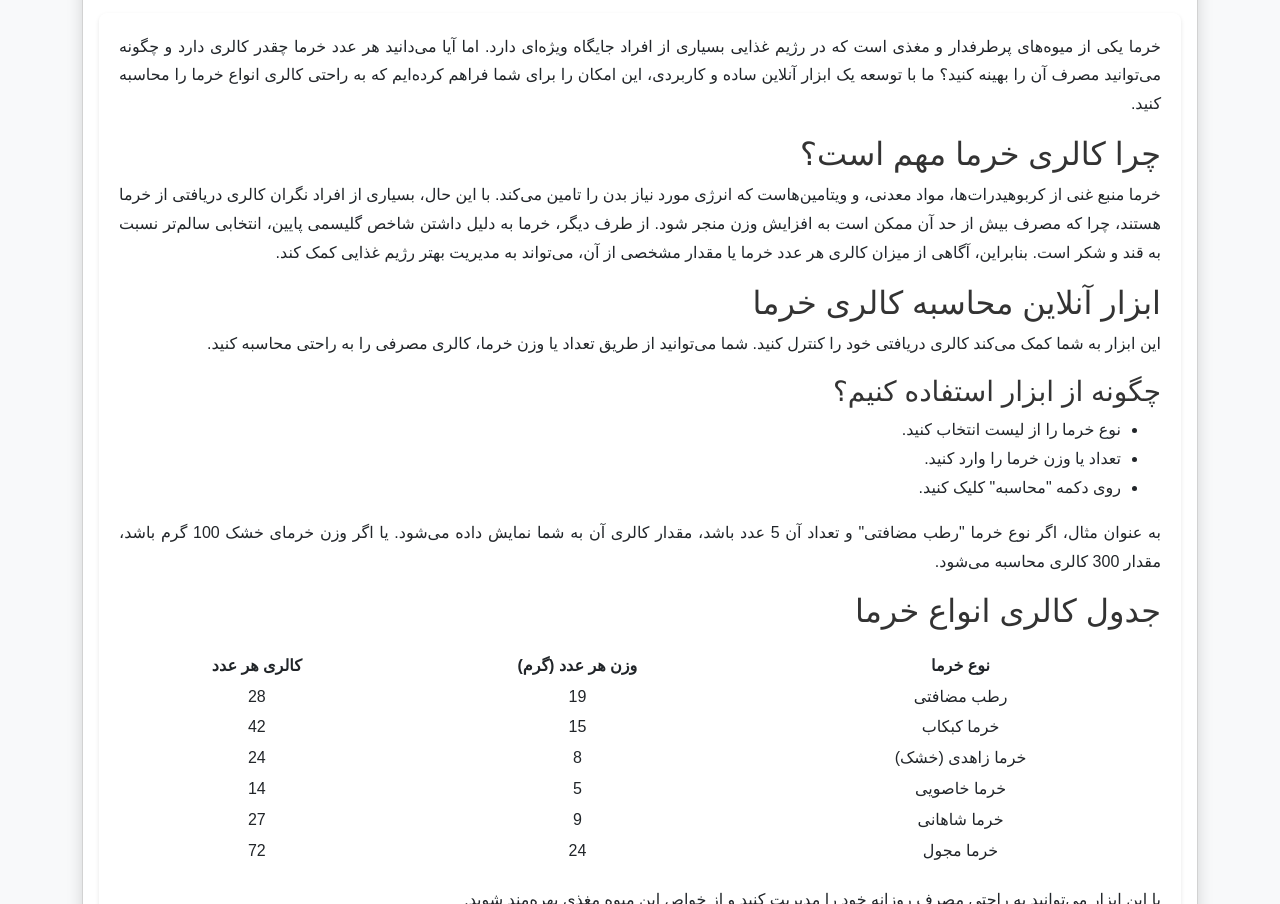
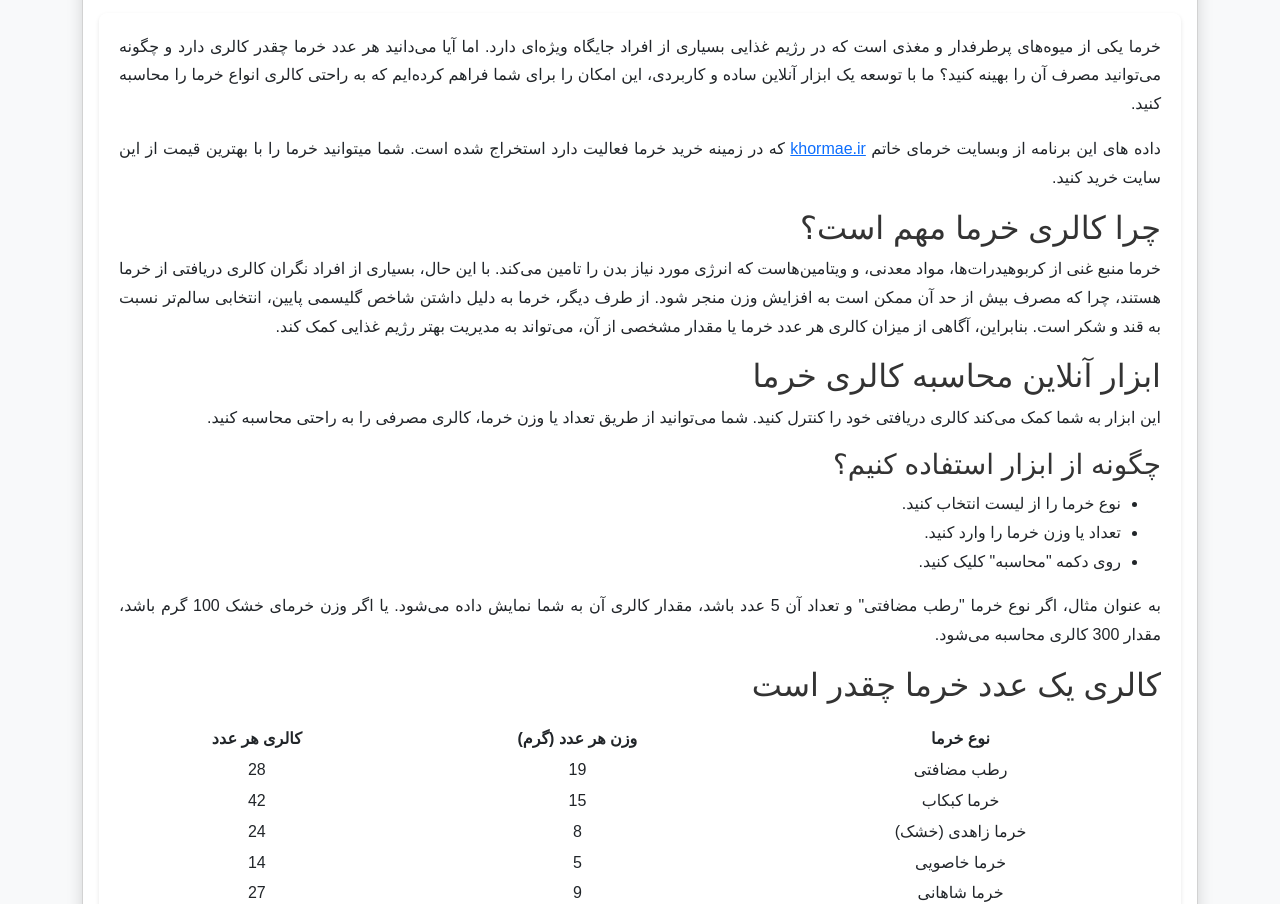
Before and after one commit to khatam/date-calorie-calculator, a plain HTML site: page index.html in a window 1280 px wide. Shown: the part 700-1604 px from the top of the page. Drawn offline with nearby package versions, Linux system fonts and the light colour scheme; a web font is replaced by a local one.

Commit message:
Update index.html

```diff
--- a/index.html
+++ b/index.html
@@ -3,7 +3,7 @@
 <head>
   <meta charset="UTF-8">
   <meta name="viewport" content="width=device-width, initial-scale=1.0">
-  <title>محاسبه‌گر کالری خرما</title>
+  <title>محاسبه کالری خرما به‌صورت آنلاین</title>
   <link href="https://cdn.jsdelivr.net/gh/rastikerdar/vazir-font/dist/font-face.css" rel="stylesheet">
   <link href="https://cdn.jsdelivr.net/npm/bootstrap@5.3.0/dist/css/bootstrap.min.css" rel="stylesheet">
   <link rel="stylesheet" href="style.css">
@@ -65,6 +65,12 @@
         خرما یکی از میوه‌های پرطرفدار و مغذی است که در رژیم غذایی بسیاری از افراد جایگاه ویژه‌ای دارد. اما آیا می‌دانید هر عدد خرما چقدر کالری دارد و چگونه می‌توانید مصرف آن را بهینه کنید؟
         ما با توسعه یک ابزار آنلاین ساده و کاربردی، این امکان را برای شما فراهم کرده‌ایم که به راحتی کالری انواع خرما را محاسبه کنید.
     </p>
+
+    <p>
+      داده های این برنامه از وبسایت خرمای خاتم
+     <a href="https://khormae.ir/">khormae.ir</a>
+      که در زمینه خرید خرما فعالیت دارد استخراج شده است. شما میتوانید خرما را با بهترین قیمت از این سایت خرید کنید.
+    </p>
     <h2 style="color: #333;">چرا کالری خرما مهم است؟</h2>
     <p>
         خرما منبع غنی از کربوهیدرات‌ها، مواد معدنی، و ویتامین‌هاست که انرژی مورد نیاز بدن را تامین می‌کند. با این حال، بسیاری از افراد نگران کالری دریافتی از خرما هستند، چرا که مصرف بیش از حد آن ممکن است به افزایش وزن منجر شود.
@@ -84,7 +90,7 @@
         به عنوان مثال، اگر نوع خرما "رطب مضافتی" و تعداد آن 5 عدد باشد، مقدار کالری آن به شما نمایش داده می‌شود.
         یا اگر وزن خرمای خشک 100 گرم باشد، مقدار 300 کالری محاسبه می‌شود.
     </p>
-    <h2 style="color: #333;">جدول کالری انواع خرما</h2>
+    <h2 style="color: #333;">کالری یک عدد خرما چقدر است</h2>
     <table style="width: 100%; border-collapse: collapse; margin: 20px 0; text-align: center;">
         <thead>
             <tr>
```
